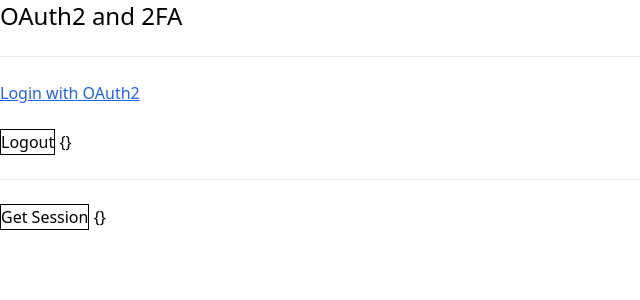
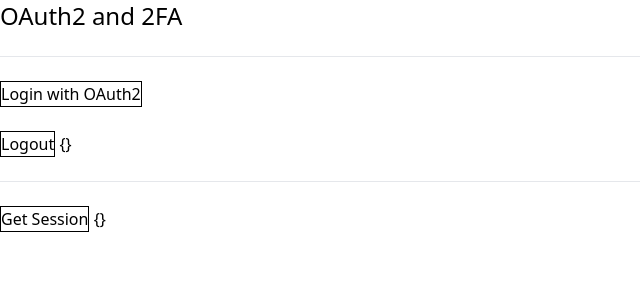
Before and after one commit to snvas/42course_fttranscendence, a SvelteKit app in the folder frontend/: page / in a window 1280 px wide. Shown: the top 300 px of the page, without its empty margins (0-640 px from the left). Built offline with nearby package versions, Linux system fonts and the light colour scheme.

Commit message:
Feature: adapt to backend auth routes

```diff
--- a/frontend/src/routes/+page.svelte
+++ b/frontend/src/routes/+page.svelte
@@ -1,40 +1,53 @@
 <script lang="ts">
+	import type { AxiosResponse } from "axios";
+	import type { FortyTwoUserDto } from "../../../backend/src/user/models/forty-two-user.dto";
 	import authService from "../api/AuthService"
 
 	let logoutResponse = JSON.stringify({})
 	let sessionResponse = JSON.stringify({})
 
-	const handleSessionRequest = async(): Promise<void> => {
-			const response = await authService.validateUserSession();
-			sessionResponse = JSON.stringify(response.data);
-	}
 	const handleLogout = async (): Promise<void>  => {
 		const response = await authService.logoutUser();
 		logoutResponse = JSON.stringify(response.data);
 	}
 
+	const handleSessionRequest = async(): Promise<void> => {
+		try {
+			const response: AxiosResponse<FortyTwoUserDto> = await authService.validateUserSession();
+			sessionResponse = JSON.stringify(response.data);
+		} catch (error) {
+			sessionResponse = error as string;
+		}
+	}
 </script>
+
 <style lang="postcss">
 	button {
 		border: 1px solid black;
 	}
+	button:hover {
+		background-color: cadetblue;
+	}
+  a {
+    color: black;
+    text-decoration: none;
+  }
 </style>
 
-<div>
 <h1>OAuth2 and 2FA</h1>
 <br>
 <hr>
 <br>
+<button>
   <a href="http://localhost:3000/api/auth/42/login">Login with OAuth2</a>
+</button>
 <br>
 <br>
 <button on:click={handleLogout}>Logout</button>
 {logoutResponse}
-</div>
+<br>
 <br>
 <hr>
 <br>
-<div>
 <button on:click={handleSessionRequest}>Get Session</button>
 {sessionResponse}
-</div>
```
Also changed, not shown: 2 other files (tests, documents, lock files or other folders). Lines whose indentation alone changed are shown as unchanged.
